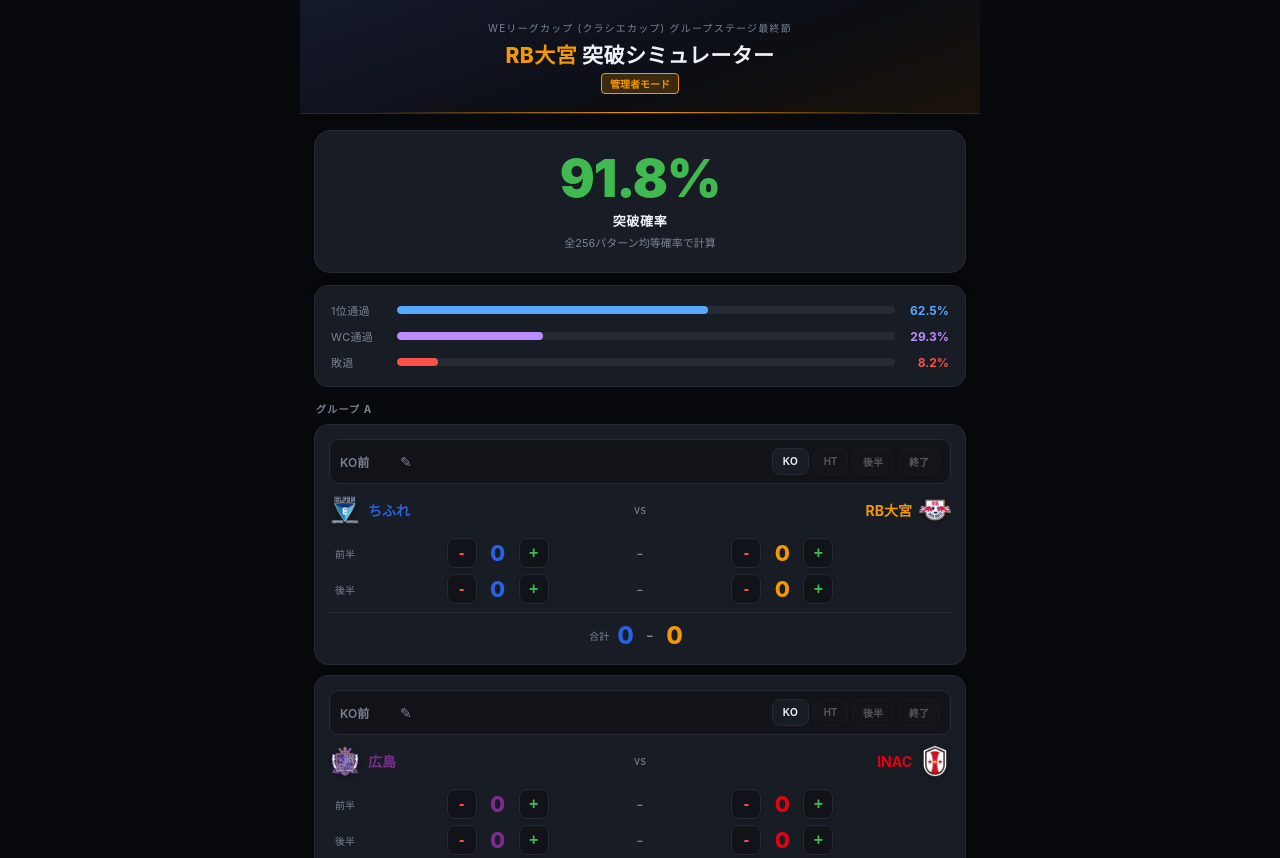
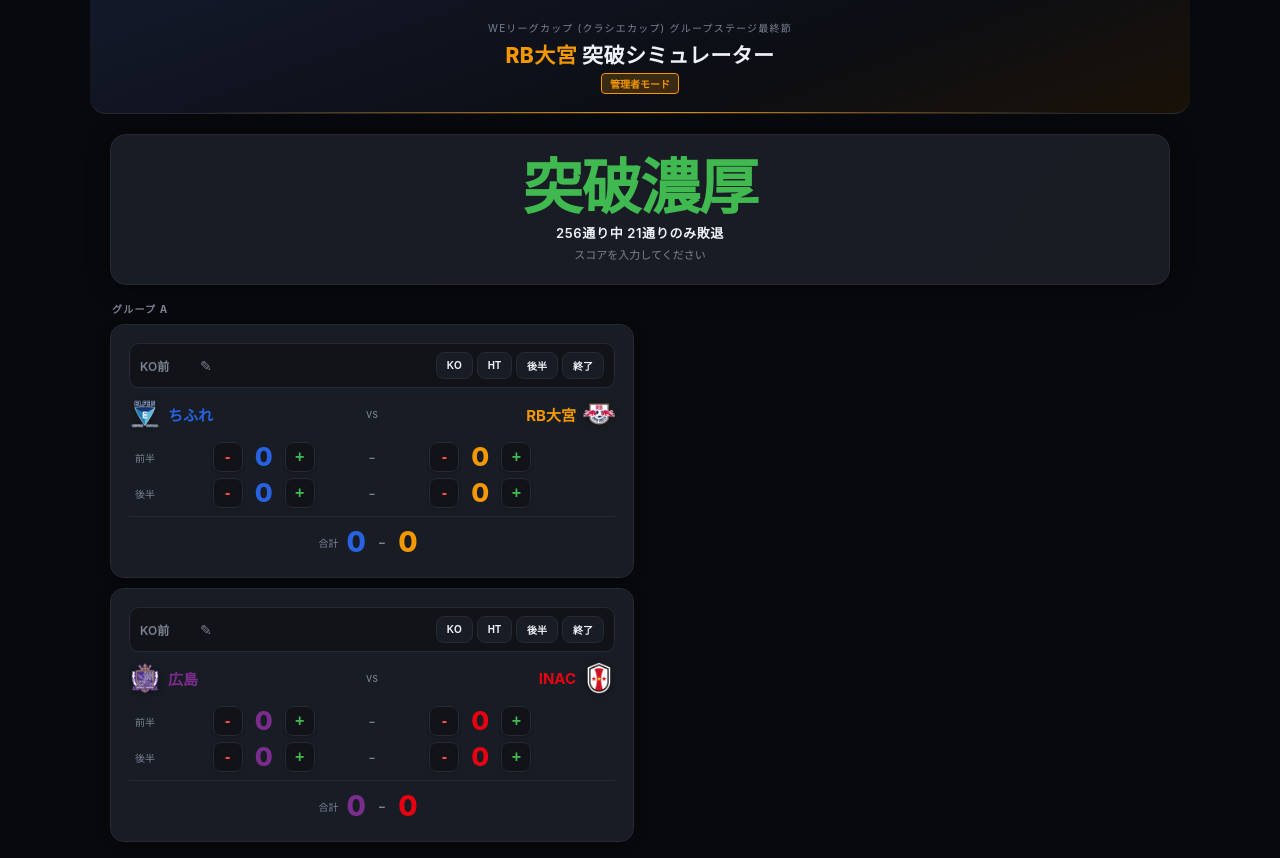
Before and after one commit to rinsei20200814-a11y/omiya-simulator, a plain HTML site: page index.html in a window 1280 px wide. Shown: the top 858 px of the page. Drawn offline with Linux system fonts and the light colour scheme; no server answers.

Commit message:
Add files via upload

```diff
--- a/index.html
+++ b/index.html
@@ -40,14 +40,6 @@
 .b-label{font-size:13px;margin-top:6px;font-weight:600;letter-spacing:.05em}
 .b-sub{font-size:11px;color:var(--muted);margin-top:4px}
 
-.bars{margin:0 14px 14px;background:var(--card);border:1px solid var(--border);border-radius:14px;padding:16px;
-  box-shadow:0 2px 12px rgba(0,0,0,.2)}
-.bar-row{display:flex;align-items:center;gap:10px;margin-bottom:10px}
-.bar-row:last-child{margin-bottom:0}
-.bar-lbl{font-size:11px;color:var(--muted);width:56px;flex-shrink:0;letter-spacing:.03em}
-.bar-wrap{flex:1;background:var(--border);border-radius:5px;height:8px;overflow:hidden}
-.bar-fill{height:100%;border-radius:5px;transition:width .35s ease;width:0}
-.bar-val{font-size:12px;font-weight:700;width:44px;text-align:right;flex-shrink:0;transition:color .3s}
 
 .sec{margin:0 14px 14px}
 .sec-title{font-size:10px;font-weight:700;color:var(--muted);text-transform:uppercase;letter-spacing:.12em;margin-bottom:8px;padding-left:2px}
@@ -218,6 +210,27 @@
 .sync-dot{display:inline-block;width:7px;height:7px;border-radius:50%;margin-right:5px;vertical-align:middle}
 .sync-dot.online{background:var(--green)}.sync-dot.offline{background:var(--red)}
 .sync-status{font-size:10px;color:var(--muted);text-align:center;margin-top:3px}
+
+/* PC layout */
+@media(min-width:768px){
+  body{max-width:1100px;padding:0 20px 40px}
+  .hdr{border-radius:0 0 16px 16px;margin:0 -20px}
+  .banner{margin:20px 0 16px}
+  .sec{margin:0 0 16px}
+  .sec .mc{display:inline-block;width:calc(50% - 6px);vertical-align:top;margin-right:10px}
+  .sec .mc:last-child{margin-right:0}
+  .stbl-wrap{display:inline-block;width:calc(50% - 6px);vertical-align:top;margin:0 10px 16px 0}
+  .stbl-wrap:last-of-type{margin-right:0}
+  .info-box{margin:0 0 16px}
+  .reset{width:100%;margin:6px 0 16px}
+  .mc{padding:18px}
+  .mc-team{font-size:15px}
+  .score-num{font-size:26px}
+  .total-score{font-size:28px}
+  .stbl{font-size:12px}
+  .stbl td{padding:8px 8px}
+  .b-prob{font-size:60px}
+}
 </style>
 <script src="https://www.gstatic.com/firebasejs/10.12.0/firebase-app-compat.js"></script>
 <script src="https://www.gstatic.com/firebasejs/10.12.0/firebase-database-compat.js"></script>
@@ -232,27 +245,9 @@
 </div>
 
 <div class="banner mid" id="banner">
-  <div class="b-prob" id="bProb">91.8%</div>
-  <div class="b-label" id="bLabel">突破確率</div>
+  <div class="b-prob" id="bProb">-</div>
+  <div class="b-label" id="bLabel"></div>
   <div class="b-sub" id="bSub">スコアを入力してください</div>
-</div>
-
-<div class="bars">
-  <div class="bar-row">
-    <div class="bar-lbl">1位通過</div>
-    <div class="bar-wrap"><div class="bar-fill" id="bar1" style="background:var(--blue)"></div></div>
-    <div class="bar-val" id="val1" style="color:var(--blue)">-</div>
-  </div>
-  <div class="bar-row">
-    <div class="bar-lbl">WC通過</div>
-    <div class="bar-wrap"><div class="bar-fill" id="barWC" style="background:var(--purple)"></div></div>
-    <div class="bar-val" id="valWC" style="color:var(--purple)">-</div>
-  </div>
-  <div class="bar-row">
-    <div class="bar-lbl">敗退</div>
-    <div class="bar-wrap"><div class="bar-fill" id="barL" style="background:var(--red)"></div></div>
-    <div class="bar-val" id="valL" style="color:var(--red)">-</div>
-  </div>
 </div>
 
 <div class="sec">
@@ -487,10 +482,6 @@
   return{scens,n,advP:adv/n,r1P:r1/n,wcP:wc/n,loseP:(n-adv)/n};
 }
 
-function fmt(p){
-  if(p>=1)return'100%';if(p<=0)return'0%';
-  return(p*100).toFixed(1)+'%';
-}
 
 function buildMatchCard(mid){
   const m=MATCHES[mid];
@@ -504,9 +495,9 @@
       </div>
       <div class="mc-timer-btns">
         <button class="timer-btn" id="tbtn_${mid}_ko" onclick="timerAction('${mid}','firstHalf')">KO</button>
-        <button class="timer-btn" id="tbtn_${mid}_ht" onclick="timerAction('${mid}','halftime')" disabled>HT</button>
-        <button class="timer-btn" id="tbtn_${mid}_2h" onclick="timerAction('${mid}','secondHalf')" disabled>後半</button>
-        <button class="timer-btn" id="tbtn_${mid}_ft" onclick="timerAction('${mid}','fulltime')" disabled>終了</button>
+        <button class="timer-btn" id="tbtn_${mid}_ht" onclick="timerAction('${mid}','halftime')">HT</button>
+        <button class="timer-btn" id="tbtn_${mid}_2h" onclick="timerAction('${mid}','secondHalf')">後半</button>
+        <button class="timer-btn" id="tbtn_${mid}_ft" onclick="timerAction('${mid}','fulltime')">終了</button>
       </div>
     </div>
     <div class="mc-timer-edit" id="edit_${mid}">
@@ -737,7 +728,7 @@
 }
 
 function update(){
-  const{scens,n,advP,r1P,wcP,loseP}=calcStats();
+  const{scens,n,advP}=calcStats();
 
   const bn=document.getElementById('banner');
   const bp=document.getElementById('bProb');
@@ -750,43 +741,43 @@
     const s=scens[0];
     if(s.status==='突破'){
       bn.className='banner ok';
-      bp.style.color='var(--green)';bp.textContent='突破確定！';
+      bp.style.color='var(--green)';bp.textContent='突破';
       bl.textContent=s.route==='1位通過'?'グループ1位通過':'ワイルドカード通過';
-      bs.textContent=`大宮${s.op}pt(GD${s.omiyaGd>0?'+':''}${s.omiyaGd})`;
+      bs.textContent=`大宮 ${s.op}pt (得失差${s.omiyaGd>0?'+':''}${s.omiyaGd})`;
     }else{
       bn.className='banner ng';
-      bp.style.color='var(--red)';bp.textContent='敗退...';
+      bp.style.color='var(--red)';bp.textContent='敗退';
       bl.textContent='グループ敗退';
-      bs.textContent=`大宮${s.op}pt(GD${s.omiyaGd>0?'+':''}${s.omiyaGd}) / B2位${s.b2pt}pt(GD${s.b2Gd>0?'+':''}${s.b2Gd})`;
+      bs.textContent=`大宮 ${s.op}pt (得失差${s.omiyaGd>0?'+':''}${s.omiyaGd}) / B2位 ${s.b2pt}pt (得失差${s.b2Gd>0?'+':''}${s.b2Gd})`;
     }
   }else if(advP===1){
     bn.className='banner ok';
-    bp.style.color='var(--green)';bp.textContent='突破確定！';
-    bl.textContent='残り試合に関わらず突破';
-    bs.textContent=`残り${n}パターン、全て突破`;
+    bp.style.color='var(--green)';bp.textContent='突破確定';
+    bl.textContent='残り試合の結果に関わらず突破';
+    bs.textContent='';
   }else if(advP===0){
     bn.className='banner ng';
     bp.style.color='var(--red)';bp.textContent='敗退確定';
     bl.textContent='突破の可能性なし';
-    bs.textContent=`残り${n}パターン、全て敗退`;
+    bs.textContent='';
   }else{
     bn.className='banner mid';
-    bp.style.color=advP>=0.7?'var(--green)':advP>=0.3?'var(--gold)':'var(--red)';
-    bp.textContent=fmt(advP);
-    bl.textContent='突破確率';
-    bs.textContent=enteredCount===0?'全256パターン均等確率で計算':`確定${decidedCount}/4試合 / 残り${n}パターン`;
+    const adv=scens.filter(s=>s.status==='突破').length;
+    const lose=n-adv;
+    if(advP>=0.7){
+      bp.style.color='var(--green)';bp.textContent='突破濃厚';
+      bl.textContent=`${n}通り中 ${lose}通りのみ敗退`;
+    }else if(advP>=0.3){
+      bp.style.color='var(--gold)';bp.textContent='条件付き突破';
+      bl.textContent=`${n}通り中 ${adv}通りで突破`;
+    }else{
+      bp.style.color='var(--red)';bp.textContent='突破厳しい';
+      bl.textContent=`${n}通り中 ${adv}通りのみ突破`;
+    }
+    bs.textContent=enteredCount===0?'スコアを入力してください':`確定 ${decidedCount}/4試合`;
   }
 
-  document.getElementById('bar1').style.width=(r1P*100)+'%';
-  document.getElementById('barWC').style.width=(wcP*100)+'%';
-  document.getElementById('barL').style.width=(loseP*100)+'%';
-  document.getElementById('val1').textContent=fmt(r1P);
-  document.getElementById('valWC').textContent=fmt(wcP);
-  document.getElementById('valL').textContent=fmt(loseP);
-
-  const adv=scens.filter(s=>s.status==='突破').length;
-  document.getElementById('scCount').textContent=`突破: ${adv} / ${n} パターン`;
-
+  document.getElementById('scCount').textContent='';
   updateStandings();
 }
 
@@ -851,14 +842,13 @@
     el.className='mc-timer-display stopped'; el.textContent='終了';
   }
 
-  // Buttons
+  // Buttons - always enabled, highlight active
   const bko=document.getElementById('tbtn_'+mid+'_ko');
   const bht=document.getElementById('tbtn_'+mid+'_ht');
   const b2h=document.getElementById('tbtn_'+mid+'_2h');
   const bft=document.getElementById('tbtn_'+mid+'_ft');
   if(!bko)return;
-  bko.disabled=(p!=='pre'); bht.disabled=(p!=='firstHalf');
-  b2h.disabled=(p!=='halftime'); bft.disabled=(p!=='secondHalf');
+  bko.disabled=false; bht.disabled=false; b2h.disabled=false; bft.disabled=false;
   bko.className='timer-btn'+(p==='firstHalf'?' active':'');
   bht.className='timer-btn'+(p==='halftime'?' active':'');
   b2h.className='timer-btn'+(p==='secondHalf'?' active':'');
```
